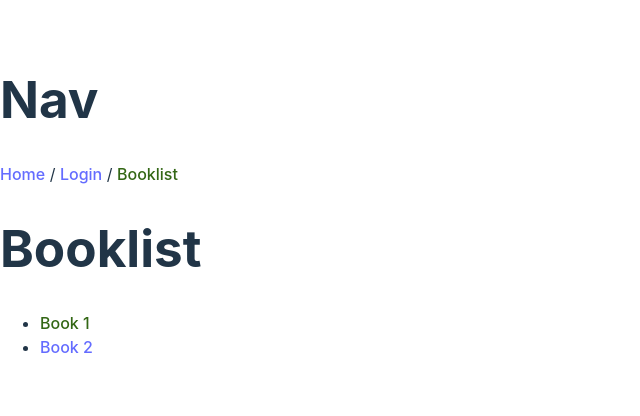
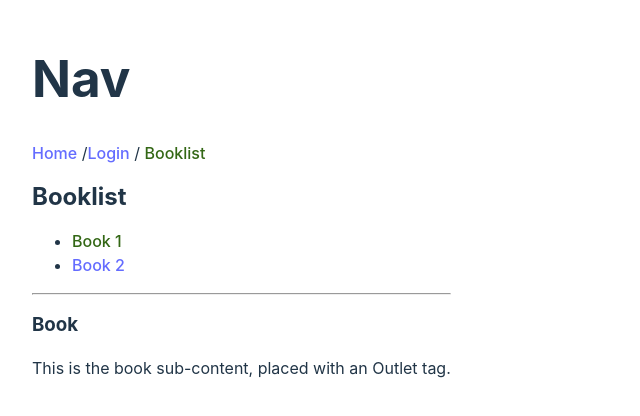
Before and after one commit to line-em/react-router-scrimba, a React (Vite) app: page /booklist/1 in a window 1280 px wide. Shown: the part 194-610 px from the top of the page, without its empty margins (0-640 px from the left). Built offline with nearby package versions, Linux system fonts and the light colour scheme.

Commit message:
several updates

```diff
--- a/src/App.jsx
+++ b/src/App.jsx
@@ -14,18 +14,27 @@ function App() {
 	return (
 		<>
 			{/* This is the part that doesn't change. */}
+			{/* In this case, I've put the Navbar here. */}
 			<Nav />
 			{/* Whatever will be changed, will be found wrapped in <Routes> */}
+			{/* Here we DEFINE the routes, but it doesn't generate any anchor links nor anything like that. */}
 			<Routes>
 				<Route path="/" element={<Home />} />
 				<Route path="/login" element={<Login />} />
-				{/* The following is not a self-closing tag. That's because there's child naviation. */}
+				{/* The following is not a self-closing tag. That's because there's child navigation. */}
+				{/* This is a nested route. */}
 				<Route path="/booklist" element={<Booklist />}>
+					<Route path=":id" element={<Book />} />
 					{/* (:) means this is a dynamic token: it can and will vary */}
 					{/* Due to it being a child, the path will look like this, for example: /booklist/1  */}
 					{/* If it wasn't a child, and all the Routes would be self closing, meaning that the following link would look like this: <Route path="/booklist/:id" element={<Book />} /> */}
-					<Route path=":id" element={<Book />} />
 				</Route>
+				{/* Example with profile */}
+				{/* <Route path="/profile/" element={<Profile />}>
+					<Route path=":id" element={<ProfileId />} />
+					<Route path=":id/edit" element={<ProfileEdit />} />
+					<Route path="settings" element={<ProfileSettings />} />
+				</Route> */}
 				{/* The typical 404 page is represented by an asterisk (*) */}
 				{/* To see how an ideal NotFound page should look like, see the corresponding page. */}
 				<Route path="*" element={<NotFound />} />
--- a/src/index.css
+++ b/src/index.css
@@ -29,7 +29,7 @@ a:hover {
 }
 
 body {
-	margin: 0;
+	margin: 0 2rem;
 	display: flex;
 	place-items: center;
 	min-width: 320px;
--- a/src/pages/Book.jsx
+++ b/src/pages/Book.jsx
@@ -1,7 +1,9 @@
 export default function Book() {
 	return (
 		<div>
-			<h1>Book</h1>
+			<hr />
+			<h3>Book</h3>
+			<p>This is the book sub-content, placed with an Outlet tag.</p>
 		</div>
 	);
 }
--- a/src/pages/Booklist.jsx
+++ b/src/pages/Booklist.jsx
@@ -1,9 +1,9 @@
-import { NavLink } from "react-router-dom";
+import { NavLink, Outlet } from "react-router-dom";
 
 export default function Booklist() {
 	return (
 		<div>
-			<h1>Booklist</h1>
+			<h2>Booklist</h2>
 			<ul>
 				<li>
 					<NavLink to={`/booklist/1`}>Book 1</NavLink>
@@ -12,6 +12,8 @@ export default function Booklist() {
 					<NavLink to={`/booklist/2`}>Book 2</NavLink>
 				</li>
 			</ul>
+			<Outlet />
+			{/* The Outlet will tell the Router to load the new components here. */}
 		</div>
 	);
 }
--- a/src/pages/Home.jsx
+++ b/src/pages/Home.jsx
@@ -1,7 +1,7 @@
 export default function Home() {
 	return (
 		<div>
-			<h1>Homepage</h1>
+			<h2 className="">Homepage</h2>
 		</div>
 	);
 }
--- a/src/pages/Nav.jsx
+++ b/src/pages/Nav.jsx
@@ -9,7 +9,7 @@ export default function Nav() {
 			{/*  */}
 			{/* This is the basic way of Linking. This is basically an anchor tag. */}
 			{/* <Link to={`/`}>Home</Link> */}
-			{/* The following is useful for login/signin pages, for instance. The page will not be recorded in History */}
+			{/* The following is useful for login/sign in pages, for instance. The page will not be recorded in History */}
 			{/* <Link to={`/about`} replace>
 				About
 			</Link> */}
@@ -18,7 +18,7 @@ export default function Nav() {
 			{/* NavLink Method */}
 			{/*  */}
 			{/* This has some extra functionality, and it's best used in a Navbar. */}
-			<NavLink to={`/`}>Home</NavLink> / <NavLink to={`/login`}>Login</NavLink> /{" "}
+			<NavLink to={`/`}>Home</NavLink> /<NavLink to={`/login`}>Login</NavLink> /{" "}
 			<NavLink to={`/booklist`} activeClassName="active">
 				Booklist
 			</NavLink>
```
Also changed, not shown: 1 other file (tests, documents, lock files or other folders).
